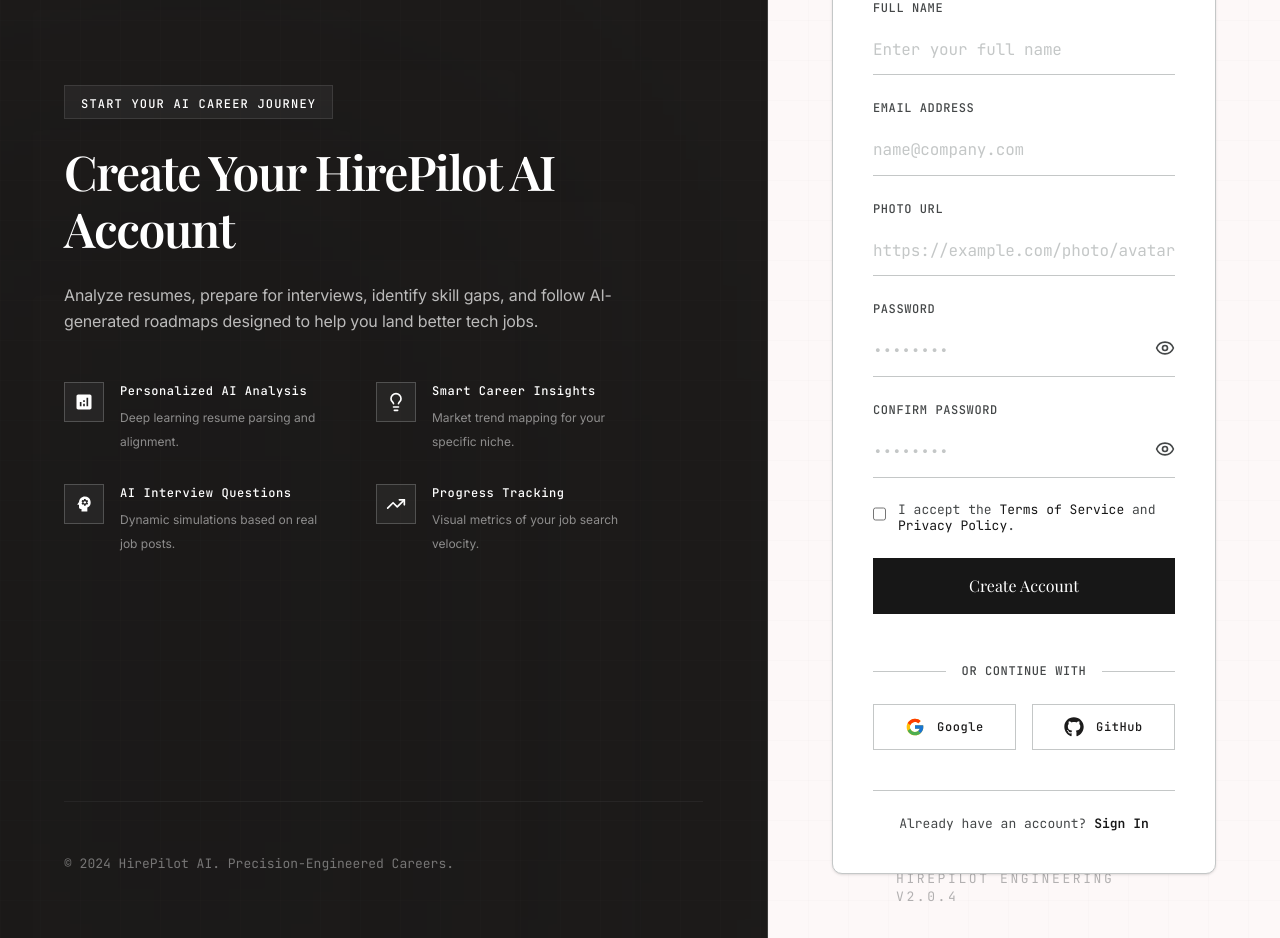
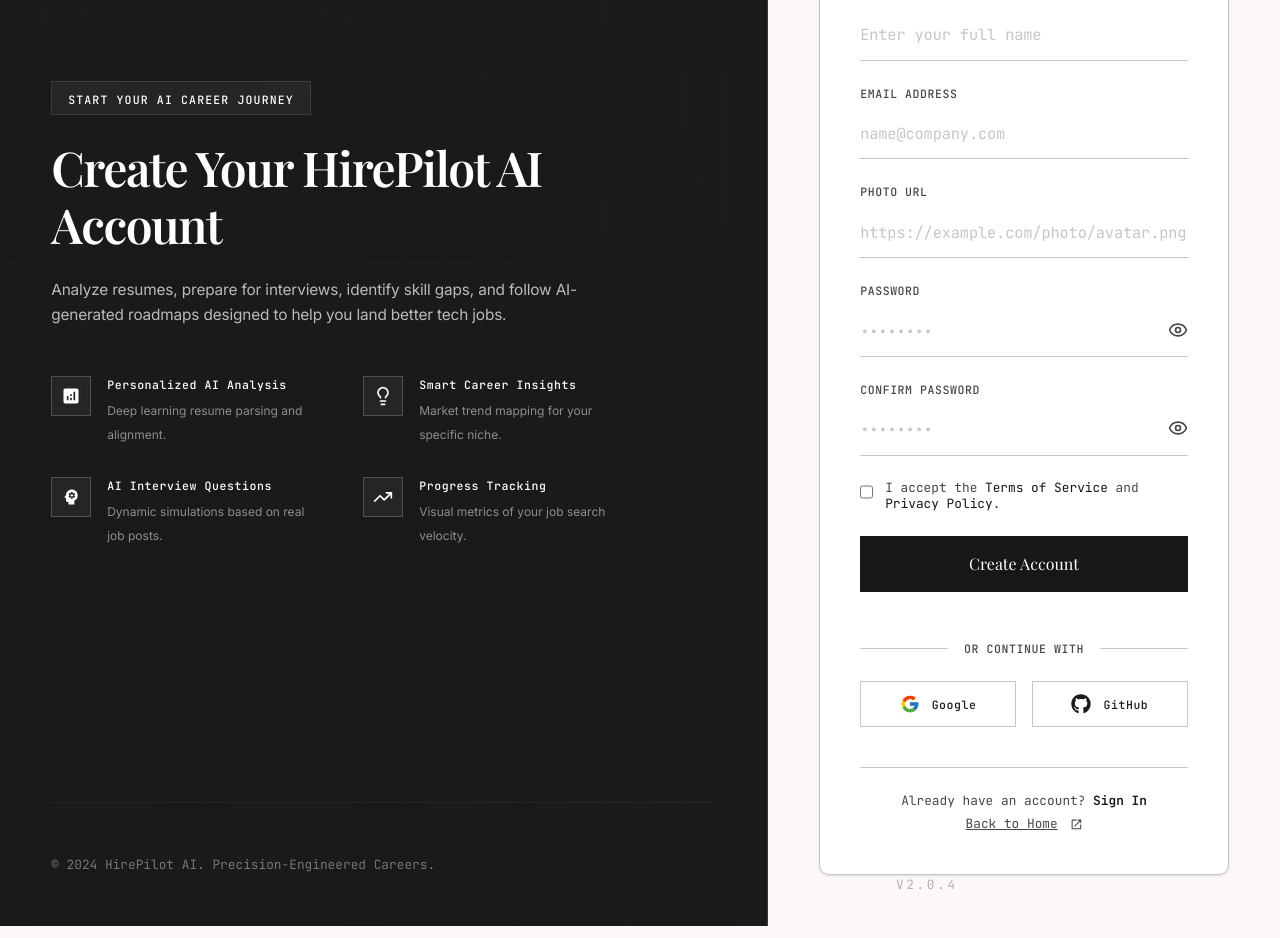
Before and after one commit to Rabby-khan-04/HirePilot.ai, a Next.js app: page /register in a window 1280 px wide. Shown: the part 220-1158 px from the top of the page. Built offline with nearby package versions, Linux system fonts and the light colour scheme; no server answers.

Commit message:
feat(refactor): Fixed some theme changing issue.

```diff
--- a/src/app/(auth)/register/page.jsx
+++ b/src/app/(auth)/register/page.jsx
@@ -8,7 +8,7 @@
 
       <section className="flex-1 flex flex-col justify-center items-center bg-surface p-6 md:p-margin-page relative">
         {/* Background grid */}
-        <div className="absolute inset-0 opacity-40 pointer-events-none bg-[linear-gradient(rgba(0,0,0,0.03)_1px,transparent_1px),linear-gradient(90deg,rgba(0,0,0,0.03)_1px,transparent_1px)] bg-size-[40px_40px]" />
+        {/* <div className="absolute inset-0 opacity-40 pointer-events-none bg-[linear-gradient(var(--color-grid-line)_1px,transparent_1px),linear-gradient(90deg,var(--color-grid-line)_1px,transparent_1px)] bg-size-[40px_40px]" /> */}
 
         {/* Mobile brand header */}
         <header className="md:hidden absolute top-0 left-0 right-0 p-6 z-10">
--- a/src/app/globals.css
+++ b/src/app/globals.css
@@ -5,7 +5,7 @@
 @custom-variant dark (&:is(.dark *));
 
 @theme {
-  /* ── Colors ── */
+  /* ── Colors ── (unchanged) */
   --color-error: #ba1a1a;
   --color-inverse-surface: #313030;
   --color-on-background: #1c1b1b;
@@ -59,34 +59,34 @@
   --color-success-text: #15803d;
   --color-success-border: #bbf7d0;
   --color-nutral: #155dfc;
-
-  /* ── Semantic badge surfaces ── */
   --color-error-surface: #fef2f2;
   --color-error-text: #991b1b;
   --color-error-border: #fecaca;
-
   --color-warning-surface: #fffbeb;
   --color-warning-text: #92400e;
   --color-warning-border: #fef3c7;
-
   --color-neutral-surface: #f4f4f5;
   --color-neutral-text: #52525b;
   --color-neutral-border: #e4e4e7;
 
-  /* ── Border Radius ── */
+  /* ── Border Radius ── (unchanged) */
   --radius: 0.125rem;
   --radius-lg: 0.25rem;
   --radius-xl: 0.5rem;
   --radius-full: 0.75rem;
 
-  /* ── Spacing ── */
-  --spacing-margin-page: 64px;
-  --spacing-gutter: 24px;
-  --spacing-section-padding: 120px;
-  --spacing-card-gap: 16px;
-  --spacing-grid-unit: 8px;
+  /* ── Spacing — fluid, mobile → desktop ──
+     clamp(min, preferred, max)
+     min   = 375px viewport (mobile)
+     max   = 1440px viewport (desktop)
+  */
+  --spacing-margin-page: clamp(16px, 4vw, 64px);
+  --spacing-gutter: clamp(12px, 2vw, 24px);
+  --spacing-section-padding: clamp(48px, 8vw, 120px);
+  --spacing-card-gap: clamp(12px, 1.5vw, 16px);
+  --spacing-grid-unit: clamp(6px, 1vw, 8px);
 
-  /* ── Font Families ── */
+  /* ── Font Families ── (unchanged) */
   --font-body-md: "Inter", sans-serif;
   --font-mono-detail: "JetBrains Mono", monospace;
   --font-mono-label: "JetBrains Mono", monospace;
@@ -94,32 +94,41 @@
   --font-headline-md: "Playfair Display", serif;
   --font-display-xl: "Playfair Display", serif;
 
-  /* ── Font Sizes + companions ── */
-  --text-body-md: 16px;
+  /* ── Font Sizes — fluid, mobile → desktop ──
+     Formula: clamp(mobile-size, viewport-unit, desktop-size)
+  */
+
+  /* body-md: 14px → 16px */
+  --text-body-md: clamp(14px, 1.2vw, 16px);
   --text-body-md--line-height: 1.6;
   --text-body-md--letter-spacing: -0.01em;
   --text-body-md--font-weight: 400;
 
-  --text-mono-detail: 13px;
+  /* mono-detail: 11px → 13px */
+  --text-mono-detail: clamp(11px, 1vw, 13px);
   --text-mono-detail--line-height: 1.4;
   --text-mono-detail--font-weight: 400;
 
-  --text-mono-label: 12px;
+  /* mono-label: 10px → 12px */
+  --text-mono-label: clamp(10px, 0.9vw, 12px);
   --text-mono-label--line-height: 1.5;
   --text-mono-label--letter-spacing: 0.05em;
   --text-mono-label--font-weight: 500;
 
-  --text-headline-lg: 48px;
+  /* headline-lg: 28px → 48px */
+  --text-headline-lg: clamp(28px, 4vw, 48px);
   --text-headline-lg--line-height: 1.2;
   --text-headline-lg--letter-spacing: -0.03em;
   --text-headline-lg--font-weight: 600;
 
-  --text-headline-md: 32px;
+  /* headline-md: 20px → 32px */
+  --text-headline-md: clamp(20px, 2.8vw, 32px);
   --text-headline-md--line-height: 1.3;
   --text-headline-md--letter-spacing: -0.02em;
   --text-headline-md--font-weight: 500;
 
-  --text-display-xl: 80px;
+  /* display-xl: 36px → 80px */
+  --text-display-xl: clamp(36px, 6.5vw, 80px);
   --text-display-xl--line-height: 1.1;
   --text-display-xl--letter-spacing: -0.04em;
   --text-display-xl--font-weight: 600;
@@ -278,6 +287,7 @@
   --color-outline-variant: #c4c7c7;
   --color-inverse-surface: #313030;
   --color-inverse-on-surface: #f4f0ef;
+  --color-grid-line: rgba(0, 0, 0, 0.03);
 }
 
 /* ─────────────────────────────────────────────────────────
@@ -407,6 +417,7 @@
   --color-outline-variant: #3a3d3d;
   --color-inverse-surface: #e5e2e1;
   --color-inverse-on-surface: #313030;
+  --color-grid-line: rgba(255, 255, 255, 0.03);
 }
 
 @layer base {
--- a/src/components/auth/login/LoginForm.jsx
+++ b/src/components/auth/login/LoginForm.jsx
@@ -10,6 +10,7 @@
 import AuthSocialButtons from "../ui/AuthSocialButtons";
 import { loginSchema } from "@/lib/validations/auth.validation";
 import { useLogin } from "@/hooks/auth/useLogin";
+import { MdOutlineOpenInNew } from "react-icons/md";
 
 export default function LoginForm() {
   const { mutate, isPending, isError } = useLogin();
@@ -110,6 +111,13 @@
             Create Account
           </Link>
         </p>
+        <Link
+          href="/"
+          className="font-mono-detail text-mono-detail text-on-surface-variant inline-flex items-center gap-3 underline"
+        >
+          <p>Back to Home</p>
+          <MdOutlineOpenInNew />
+        </Link>
       </div>
     </AuthCard>
   );
--- a/src/components/auth/register/RegisterForm.jsx
+++ b/src/components/auth/register/RegisterForm.jsx
@@ -9,6 +9,7 @@
 import AuthSocialButtons from "../ui/AuthSocialButtons";
 import { registerSchema } from "@/lib/validations/auth.validation";
 import { useRegister } from "@/hooks/auth/useRegister";
+import { MdOutlineOpenInNew } from "react-icons/md";
 
 export default function RegisterForm() {
   const { mutate, isPending, isError } = useRegister();
@@ -132,6 +133,13 @@
             Sign In
           </Link>
         </p>
+        <Link
+          href="/"
+          className="font-mono-detail text-mono-detail text-on-surface-variant inline-flex items-center gap-3 underline"
+        >
+          <p>Back to Home</p>
+          <MdOutlineOpenInNew />
+        </Link>
       </div>
     </AuthCard>
   );
--- a/src/components/auth/register/RegisterMarketing.jsx
+++ b/src/components/auth/register/RegisterMarketing.jsx
@@ -3,14 +3,14 @@
 function FeatureItem({ icon: Icon, title, description }) {
   return (
     <div className="flex items-start gap-4 group">
-      <div className="shrink-0 w-10 h-10 border border-white/20 flex items-center justify-center bg-white/5 group-hover:bg-white/20 transition-colors">
-        <Icon size={20} className="text-white" />
+      <div className="shrink-0 w-10 h-10 border border-on-primary/20 flex items-center justify-center bg-on-primary/5 group-hover:bg-on-primary/20 transition-colors">
+        <Icon size={20} className="text-on-primary" />
       </div>
       <div>
-        <span className="font-mono-label text-mono-label text-white block mb-1">
+        <span className="font-mono-label text-mono-label text-on-primary block mb-1">
           {title}
         </span>
-        <span className="text-white/50 text-xs">{description}</span>
+        <span className="text-on-primary/50 text-xs">{description}</span>
       </div>
     </div>
   );
@@ -18,29 +18,29 @@
 
 export default function RegisterMarketing() {
   return (
-    <aside className="relative hidden md:flex md:w-1/2 lg:w-3/5 bg-tertiary-container text-white p-margin-page flex-col justify-between overflow-hidden border-r border-outline-variant/20">
+    <aside className="relative hidden md:flex md:w-1/2 lg:w-3/5 bg-tertiary-container text-on-primary p-margin-page flex-col justify-between overflow-hidden border-r border-outline-variant/20">
       {/* Background decorations */}
       <div className="absolute inset-0 opacity-30 pointer-events-none bg-[linear-gradient(rgba(255,255,255,0.03)_1px,transparent_1px),linear-gradient(90deg,rgba(255,255,255,0.03)_1px,transparent_1px)] bg-size-[40px_40px]" />
       <div className="absolute -bottom-1/4 -left-1/4 w-full h-full bg-primary/20 blur-[160px] rounded-full pointer-events-none" />
 
       {/* Brand */}
       <div className="relative z-10">
-        <span className="font-headline-md text-headline-md font-semibold tracking-tighter text-white">
+        <span className="font-headline-md text-headline-md font-semibold tracking-tighter text-on-primary">
           HirePilot AI
         </span>
       </div>
 
       {/* Content */}
       <div className="relative z-10 max-w-xl">
-        <div className="inline-block bg-white/5 border border-white/10 px-4 py-1 mb-gutter">
-          <span className="font-mono-label text-mono-label text-white uppercase tracking-widest">
+        <div className="inline-block bg-on-primary/5 border border-on-primary/10 px-4 py-1 mb-gutter">
+          <span className="font-mono-label text-mono-label text-on-primary uppercase tracking-widest">
             Start Your AI Career Journey
           </span>
         </div>
-        <h1 className="font-headline-lg text-headline-lg text-white mb-6">
+        <h1 className="font-headline-lg text-headline-lg text-on-primary mb-6">
           Create Your HirePilot AI Account
         </h1>
-        <p className="font-body-md text-body-md text-white/70 mb-12 leading-relaxed">
+        <p className="font-body-md text-body-md text-on-primary/70 mb-12 leading-relaxed">
           Analyze resumes, prepare for interviews, identify skill gaps, and
           follow AI-generated roadmaps designed to help you land better tech
           jobs.
@@ -53,8 +53,8 @@
       </div>
 
       {/* Left side footer */}
-      <div className="relative z-10 pt-12 border-t border-white/5 mt-12">
-        <span className="font-mono-detail text-mono-detail text-white/40">
+      <div className="relative z-10 pt-12 border-t border-on-primary/5 mt-12">
+        <span className="font-mono-detail text-mono-detail text-on-primary/40">
           © 2024 HirePilot AI. Precision-Engineered Careers.
         </span>
       </div>
--- a/src/components/shared/dashboard/DashboardSidebar.jsx
+++ b/src/components/shared/dashboard/DashboardSidebar.jsx
@@ -11,6 +11,7 @@
   MdHelpOutline,
   MdLogout,
 } from "react-icons/md";
+import { TbHomeShare } from "react-icons/tb";
 
 const NAV_LINKS = [
   {
@@ -38,6 +39,11 @@
     icon: MdOutlineDescription,
     label: "Resumes",
   },
+  {
+    href: "/",
+    icon: TbHomeShare,
+    label: "Back To Home",
+  },
 ];
 
 const FOOTER_LINKS = [
@@ -57,7 +63,9 @@
   const pathname = usePathname();
 
   const isActive = (href) =>
-    href === "/dashboard" ? pathname === href : pathname.startsWith(href);
+    href === "/dashboard"
+      ? pathname === href
+      : pathname.startsWith(href) && href !== "/";
 
   return (
     <nav className="fixed left-0 top-0 z-40 flex h-full w-64 flex-col border-r border-outline-variant/50 bg-surface p-grid-unit">
--- a/src/components/shared/footer/Footer.jsx
+++ b/src/components/shared/footer/Footer.jsx
@@ -20,7 +20,7 @@
           )}
         </div>
 
-        <div className="font-mono-detail text-mono-detail text-on-surface-variant">
+        <div className="font-mono-detail text-mono-detail text-on-surface-variant text-center md:text-right">
           © 2024 HirePilot AI. Precision Engineering for Modern Careers.
         </div>
       </div>
```
